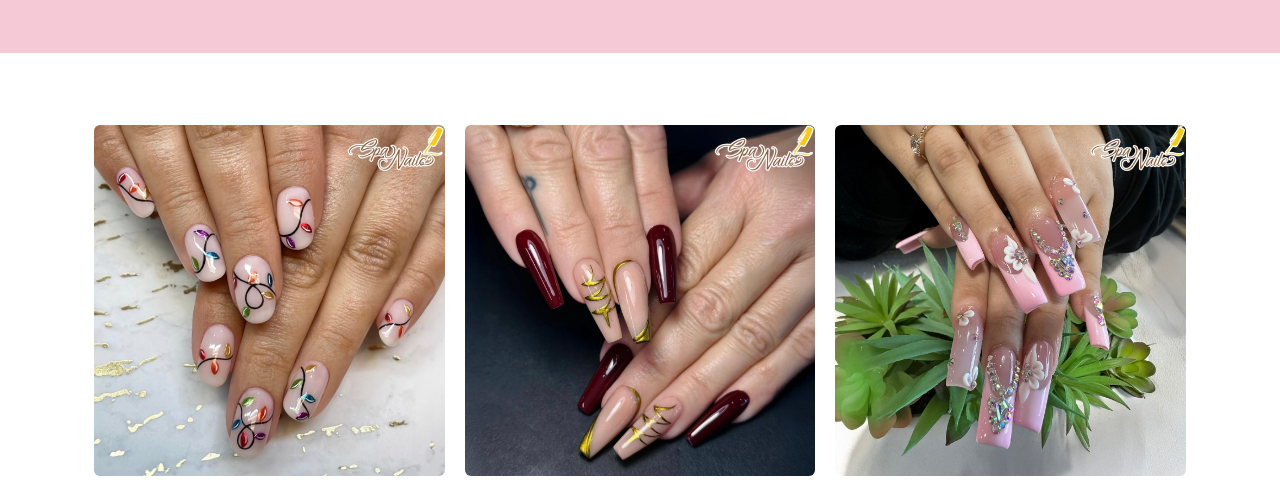
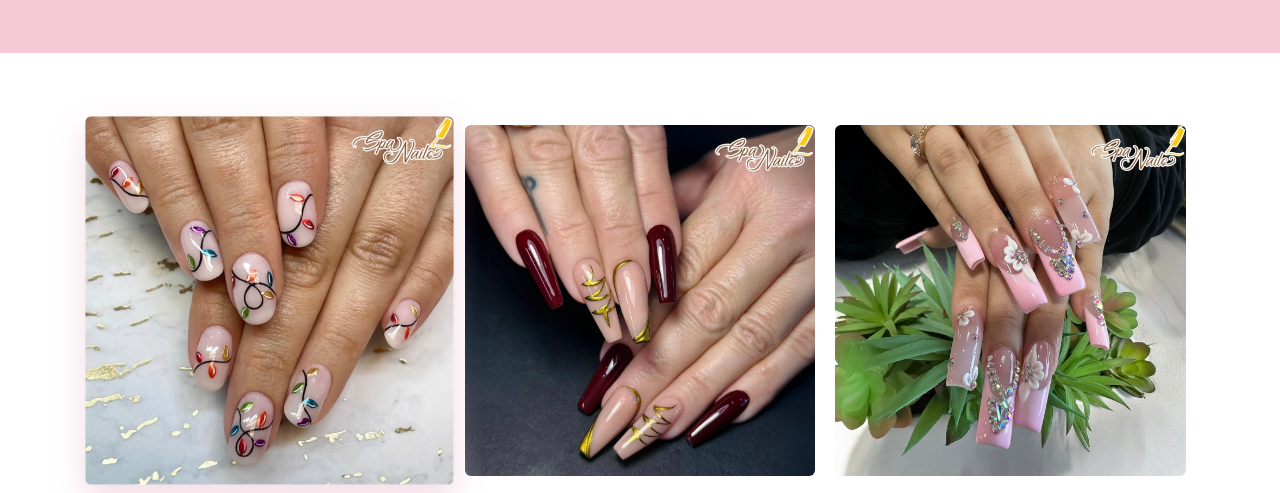
Before and after one commit to yulzuu/nail-salon-website, a plain HTML site: page portfolio.html in a window 1280 px wide. In both pictures the pointer is over the picture 269 px from the left and 539 px from the top of the page. Shown: the part 239-732 px from the top of the page. Drawn offline with nearby package versions, Linux system fonts and the light colour scheme.

Commit message:
add hover effect

```diff
--- a/css/styles.css
+++ b/css/styles.css
@@ -359,6 +359,12 @@ h3 {
   object-fit: cover;
   border-radius: var(--radius);
   display: block;
+  transition: transform 0.3s ease, box-shadow 0.3s ease;
+}
+
+.gallery img:hover {
+  transform: scale(1.05);
+  box-shadow: 0 12px 30px rgba(217, 132, 159, 0.3);
 }
 
 /* ---------- Responsive ---------- */
```
